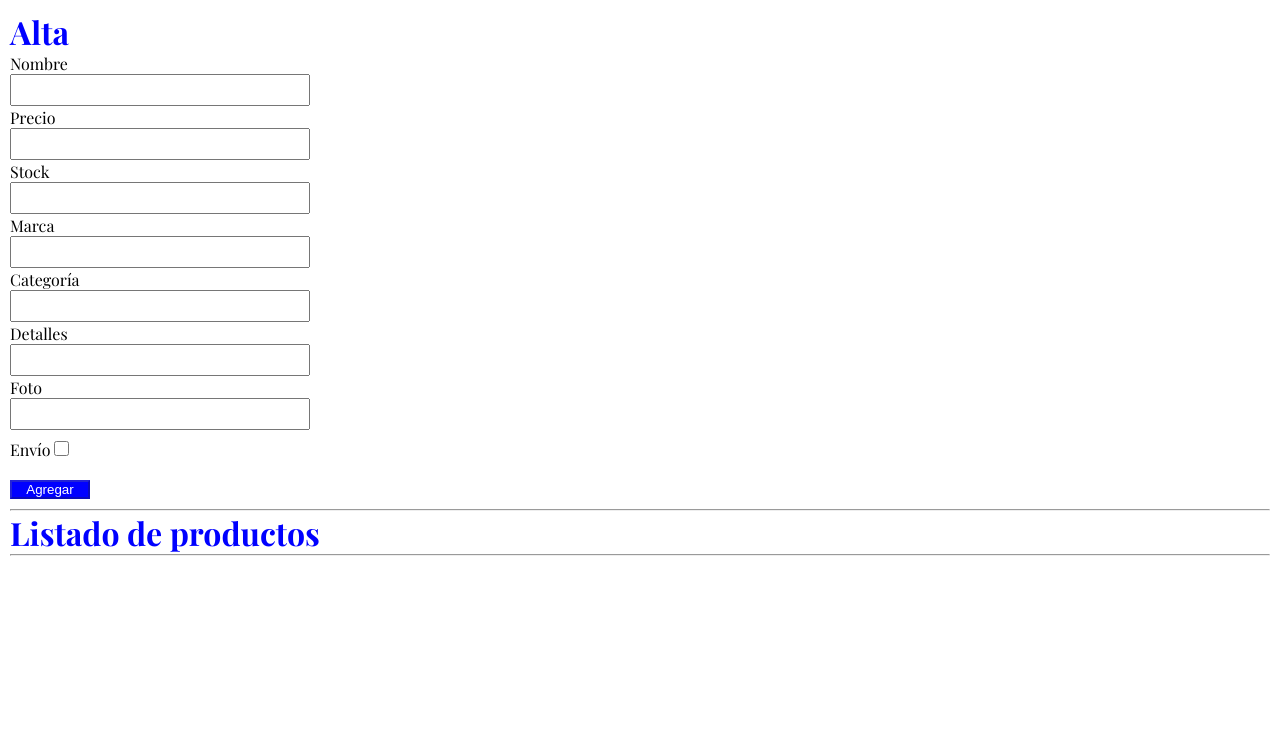
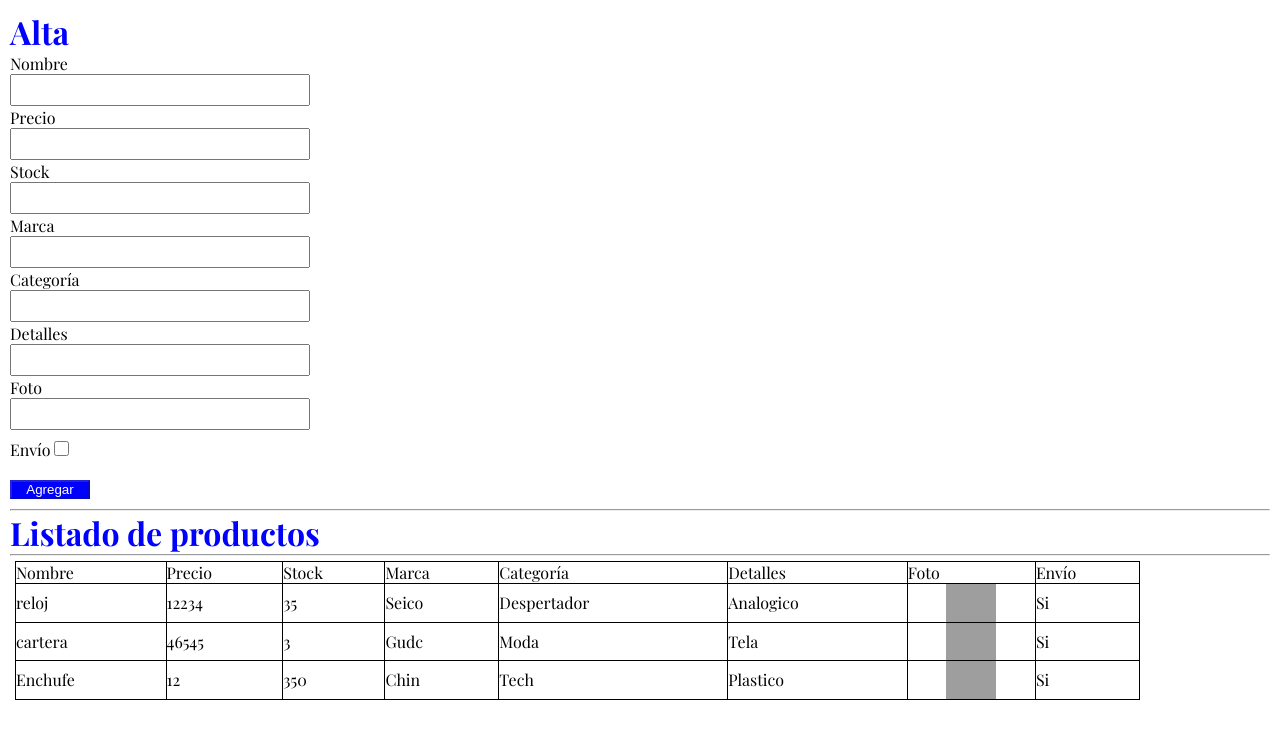
Before and after one commit to paceguma/Bootcamp-Ejercicios, a plain HTML site: page ejercicio_13_integrador/alta.html in a window 1280 px wide. Drawn offline with nearby package versions, Linux system fonts and the light colour scheme; files that its build step writes are made by us from their sources; grey boxes are pictures that could not be loaded; a web font is replaced by a local one.

Commit message:
Agregando handlebars

```diff
--- a/ejercicio_13_integrador/alta.html
+++ b/ejercicio_13_integrador/alta.html
@@ -63,7 +63,7 @@
         </form>
         <div id="listadoProductos"></div>
     </div>
-
+<script src="https://cdn.jsdelivr.net/npm/handlebars@4.7.7/dist/handlebars.js"></script>
 <script src="js/alta.js"></script>
 
 </body>
--- a/ejercicio_13_integrador/js/alta.js
+++ b/ejercicio_13_integrador/js/alta.js
@@ -1,12 +1,13 @@
 console.log('Vista alta')
 
-const productos = []
+const productos = [
+    {nombre: 'reloj', precio: '12234', stock: '35', marca: 'Seico', categoria: 'Despertador', envio: true, foto: 'https://images.unsplash.com/photo-1585123334904-845d60e97b29?ixlib=rb-4.0.3&ixid=MnwxMjA3fDB8MHxwaG90by1wYWdlfHx8fGVufDB8fHx8&auto=format&fit=crop&w=1035&q=80', detalles: 'Analogico'},
+    {nombre: 'cartera', precio: '46545 ', stock: '3', marca: 'Gudc', categoria: 'Moda', envio: true, foto: 'https://plus.unsplash.com/premium_photo-1664381364966-150fecf38cf9?ixlib=rb-4.0.3&ixid=MnwxMjA3fDB8MHxzZWFyY2h8MXx8YmFnfGVufDB8fDB8fA%3D%3D&auto=format&fit=crop&w=500&q=60', detalles: 'Tela'},
+    {nombre: 'Enchufe', precio: '12', stock: '350', marca: 'Chin', categoria: 'Tech', envio: true, foto: 'https://images.unsplash.com/photo-1610056494052-6a4f83a8368c?ixlib=rb-4.0.3&ixid=MnwxMjA3fDB8MHxwaG90by1wYWdlfHx8fGVufDB8fHx8&auto=format&fit=crop&w=687&q=80', detalles: 'Plastico'}
+]
 const camposValidos = [false, false, false, false, false, false, false]
-
 const inputs = document.querySelectorAll('input')
-
 const form = document.querySelector('form')
-
 const button = document.querySelector('button')
 
 button.disabled = true
@@ -92,7 +93,8 @@ form.addEventListener('submit', (e) => {
     button.disabled = true
 
     // renderProdsObjetos()
-    renderProdsTemplateString()
+    // renderProdsTemplateString()
+    renderProds()
 })
 
 
@@ -143,3 +145,24 @@ const renderProdsTemplateString = () => {
 
     document.getElementById('listadoProductos').innerHTML = html
 }
+
+const renderProds = () => {
+    const xhr = new XMLHttpRequest()
+    xhr.open('get', 'plantillas/listado.hbs')
+    xhr.addEventListener('load', ()=> {
+      if(xhr.status === 200){
+        let plantillaHbs = xhr.response
+        // console.log(plantillaHbs)
+
+        let template = Handlebars.compile(plantillaHbs)
+        // console.log(template);
+
+        let html = template({productos: productos})
+
+        document.getElementById('listadoProductos').innerHTML = html
+      }
+    })
+    xhr.send()
+}
+
+renderProds()
--- /dev/null
+++ b/ejercicio_13_integrador/plantillas/listado.hbs
@@ -0,0 +1,30 @@
+{{#if productos.length}}
+<table>
+    <tr>
+        <td>Nombre</td>
+        <td>Precio</td>
+        <td>Stock</td>
+        <td>Marca</td>
+        <td>Categoría</td>
+        <td>Detalles</td>
+        <td>Foto</td>
+        <td>Envío</td>
+    </tr>
+    {{#each productos}}
+    <tr>
+        <td>{{nombre}}</td>
+        <td>{{precio}}</td>
+        <td>{{stock}}</td>
+        <td>{{marca}}</td>
+        <td>{{categoria}}</td>
+        <td>{{detalles}}</td>
+        <td><img src= "{{foto}}" alt="{{nombre}}" style="display:block; margin:0 auto; width:50px"></td>
+        {{#if envio}}
+            <td>Si</td>
+        {{else}}
+            <td>No</td>
+        {{/if}}
+    </tr>
+    {{/each}}
+</table>
+{{/if}}
```
